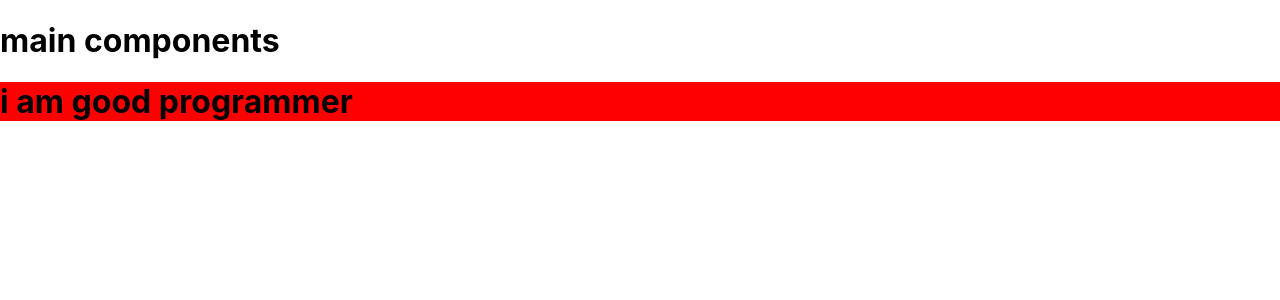
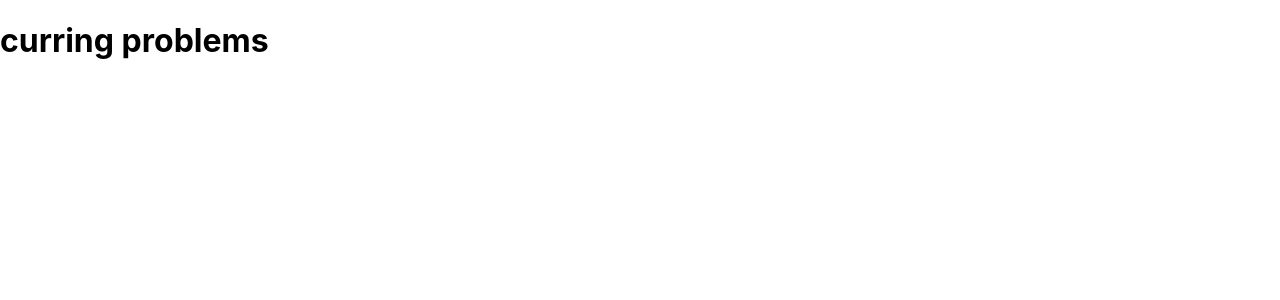
Before and after one commit to aniket2727/typescriptreact, a React (Create React App) app in the folder my-app/: page / in a window 1280 px wide. Shown: the top 300 px of the page. Built offline with nearby package versions, Linux system fonts and the light colour scheme.

Commit message:
add code

```diff
--- a/my-app/src/App.tsx
+++ b/my-app/src/App.tsx
@@ -12,10 +12,14 @@ import Code10 from './compoent/Code10';
 import Code11 from './compoent/Code11';
 import Code12 from './compoent/Code12';
 import Maincomponentforhoc from './compoent/Code13';
+import Curring from './compoent/Code14';
+
+
+
 function App() {
   return (
     <div className="App">
-      <Maincomponentforhoc/>
+       <Curring/>
     </div>
   );
 }
--- /dev/null
+++ b/my-app/src/compoent/Code14.tsx
@@ -0,0 +1,27 @@
+
+// code is wrritten by aniket kadam
+// curring in javascript
+
+const Curring=()=>{
+
+    //
+    function curringmain(x:number){
+        return function(y:number){
+            return x*y;
+        }
+    };
+
+
+    const multi10=curringmain(5);
+    console.log(multi10(5))
+
+    return(
+        <div>
+            <h1>curring problems</h1>
+        </div>
+    )
+};
+
+
+
+export default Curring;
```
